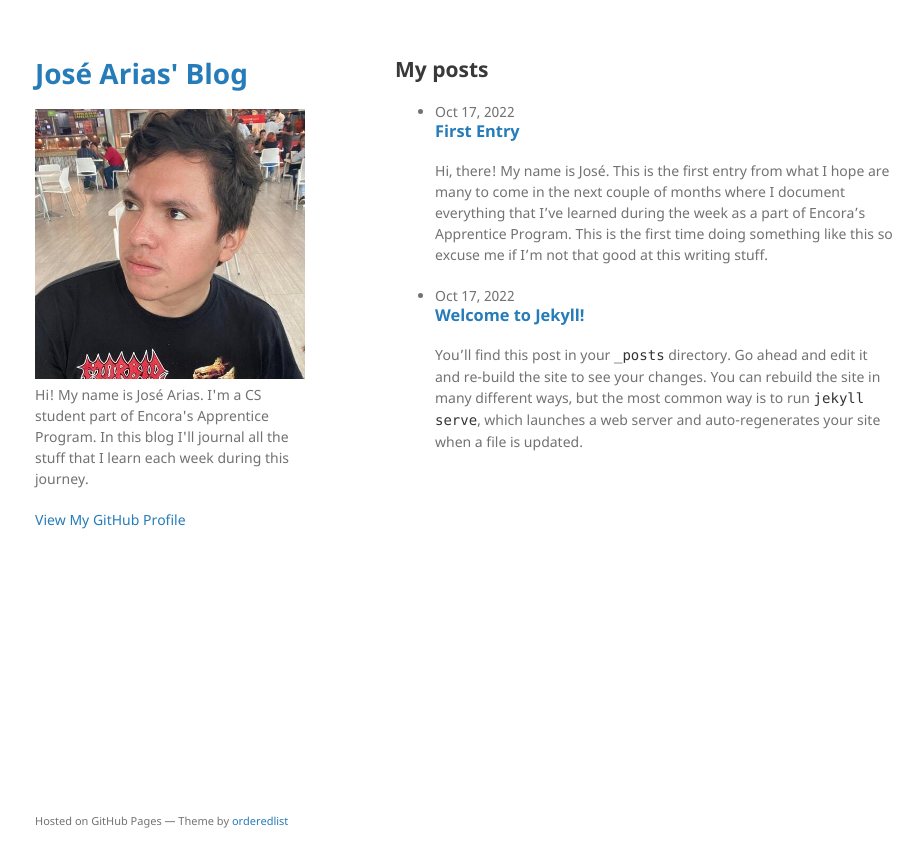
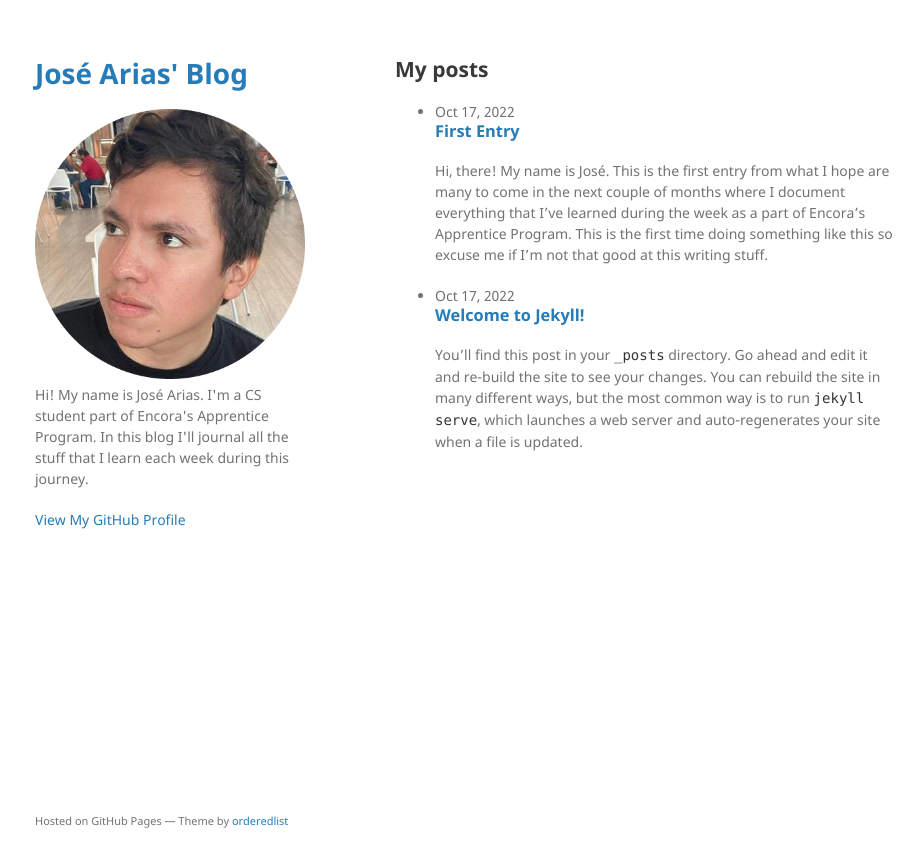
Before and after one commit to joseearias/joseearias.github.io, a Jekyll site: the page built from index.markdown, in a window 1280 px wide. Shown: the top 867 px of the page, without its empty margins (175-1098 px from the left). Built offline with Jekyll 4.4.1, drawn with Linux system fonts in a browser that asks for light colours.

Commit message:
edited photo

```diff
--- a/_config.yml
+++ b/_config.yml
@@ -20,7 +20,7 @@
 
 title: José Arias' Blog
 email: j.ariascanto@gmail.com
-logo: /assets/img/photo.jpeg
+logo: /assets/img/photo.png
 description: >- # this means to ignore newlines until "baseurl:"
   Hi! My name is José Arias. I'm a CS student part of Encora's
   Apprentice Program. In this blog I'll journal all the stuff
```
Also changed, not shown: assets/img/photo.jpeg (deleted), assets/img/photo.png (added).
